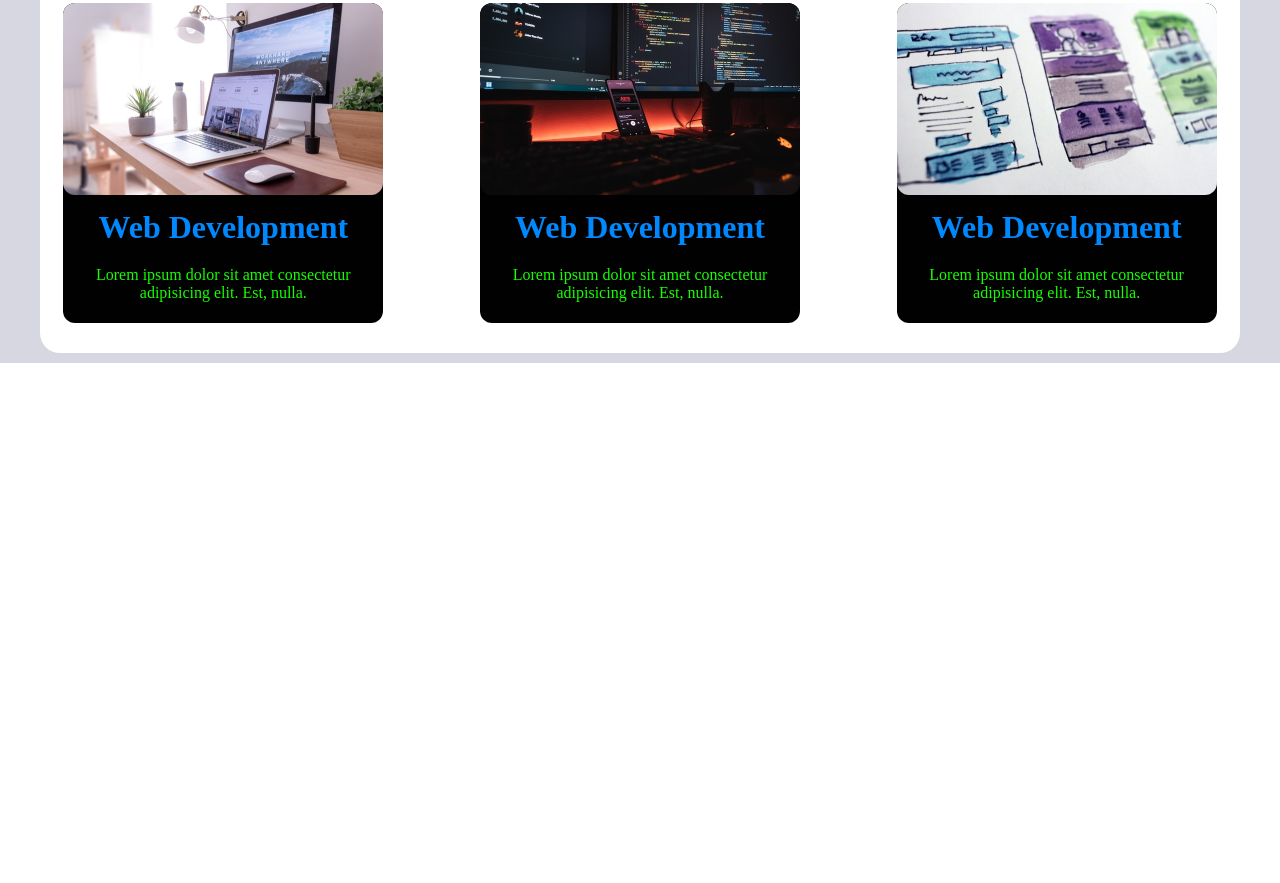
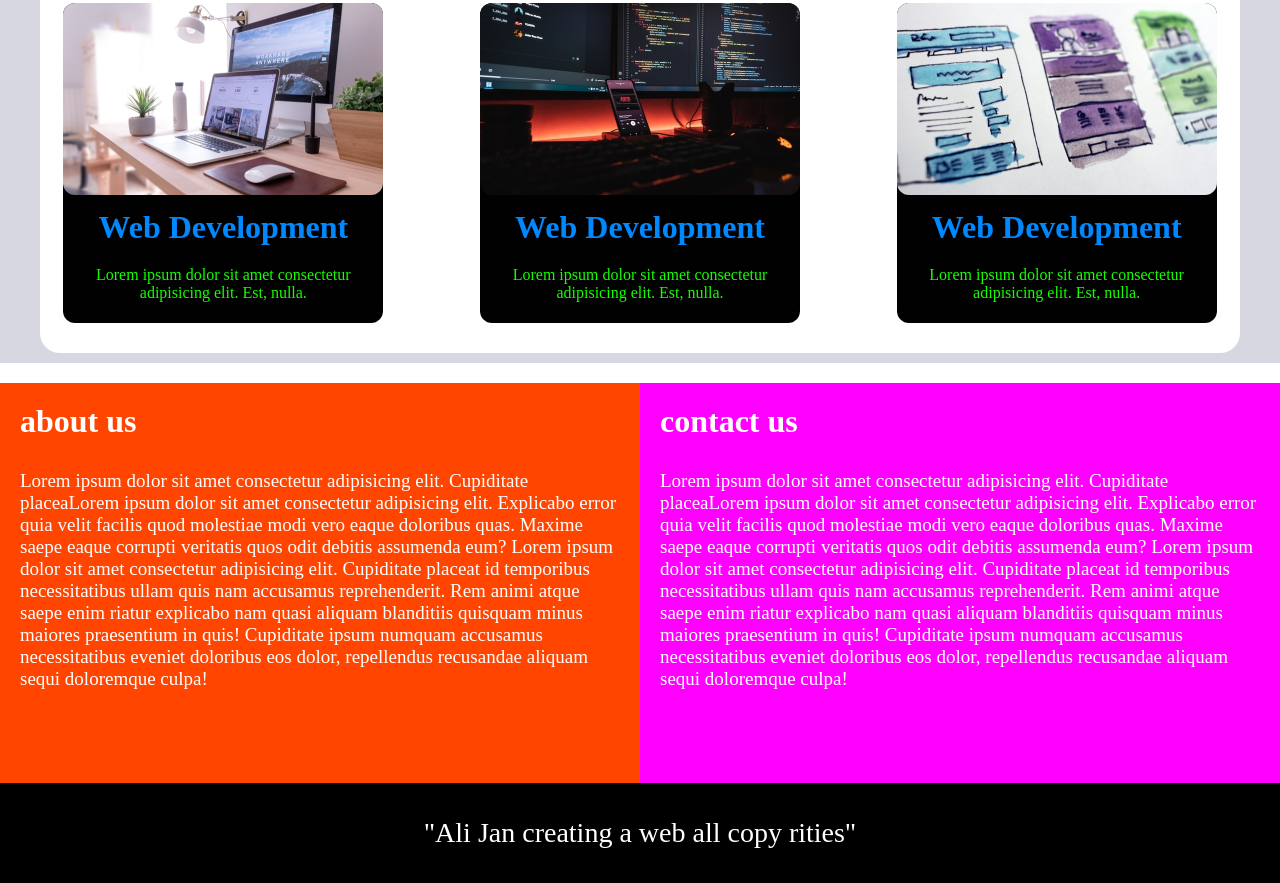
Before and after one commit to alijan-web/Developer-Landing-Page, a plain HTML site: page index.html in a window 1280 px wide. Shown: the part 986-1869 px from the top of the page. Before the commit the page ends 1349 px from the top, so only its background shows below. Drawn offline with Linux system fonts and the light colour scheme.

Commit message:
about us & contact us section complete

```diff
--- a/index.html
+++ b/index.html
@@ -37,5 +37,19 @@
         </div>
     </div>
 </div>
+
+
+<div class="information-box">
+    <div class="about-box">
+        <h1>about us</h1>
+        <p>Lorem ipsum dolor sit amet consectetur adipisicing elit. Cupiditate placeaLorem ipsum dolor sit amet consectetur adipisicing elit. Explicabo error quia velit facilis quod molestiae modi vero eaque doloribus quas. Maxime saepe eaque corrupti veritatis quos odit debitis assumenda eum? Lorem ipsum dolor sit amet consectetur adipisicing elit. Cupiditate placeat id temporibus necessitatibus ullam quis nam accusamus reprehenderit. Rem animi atque saepe enim riatur explicabo nam quasi aliquam blanditiis quisquam minus maiores praesentium in quis! Cupiditate ipsum numquam accusamus necessitatibus eveniet doloribus eos dolor, repellendus recusandae aliquam sequi doloremque culpa!</p>
+    </div>
+    <div class="contact-box">
+        <h1>contact us</h1>
+        <p>Lorem ipsum dolor sit amet consectetur adipisicing elit. Cupiditate placeaLorem ipsum dolor sit amet consectetur adipisicing elit. Explicabo error quia velit facilis quod molestiae modi vero eaque doloribus quas. Maxime saepe eaque corrupti veritatis quos odit debitis assumenda eum? Lorem ipsum dolor sit amet consectetur adipisicing elit. Cupiditate placeat id temporibus necessitatibus ullam quis nam accusamus reprehenderit. Rem animi atque saepe enim riatur explicabo nam quasi aliquam blanditiis quisquam minus maiores praesentium in quis! Cupiditate ipsum numquam accusamus necessitatibus eveniet doloribus eos dolor, repellendus recusandae aliquam sequi doloremque culpa!</p>
+    </div>
+</div>
+
+<div class="fotter">"Ali Jan creating a web all copy rities"</div>
 </body>
 </html>
--- a/styles.css
+++ b/styles.css
@@ -113,47 +113,39 @@ body {
     margin-top: 20px;
 }
 
-/*
-.container {
+.information-box {
     height: 400px;
-    width: 100%;
-    display: grid;
-    background-color: rgb(236, 0, 0);
-    grid-template-columns: repeat(3, 1fr);
-
-    gap: 50px;
+    width: auto;
+    background-color: blue;
+    display: flex;
+    margin-top: 20px;
+    color: #ffffff;
 }
-.box {
-    background-color: rgb(255, 255, 255);
-
-    justify-content: center;
-    margin: 35px;
-    margin-top: 50px;
-   border-radius: 30px;
-   color: #000000;
-   padding: 1px;
-   box-shadow: 2px 2px 10px 2px rgba(0,0,0,0.75);
-   cursor: pointer;
+.about-box {
+    padding: 20px;
+    background-color: orangered;
 }
-.box img {
-    border-radius: 30px;
-    border-bottom-right-radius: 0;
-    border-bottom-left-radius: 0;
-}
-.box h1 {
-    margin-left: 15px;
-}
-.box h5 {
-    margin-left: 20px;
-    margin-top: 10px;
-}
-.box:hover {
-    box-shadow: 3px 3px 10px 8px rgba(0,0,0,0.45);
+.about-box p {
+    margin-top: 30px;
+    font-size: 19px;
 }
 
-.allbox {
-    margin-left: 500px;
-    width: 100%;
-    height: 100%;
-    background-color: chartreuse;
-} */
+.contact-box {
+    padding: 20px;
+    background-color: fuchsia;
+}
+.contact-box p {
+    margin-top: 30px;
+    font-size: 19px;
+}
+.fotter {
+    height: 100px;
+    width: auto;
+    background-color: black;
+    color: white;
+    display: flex;
+    text-align: center;
+    justify-content: center;
+    flex-direction: column;
+    font-size: 28px;
+}
```
